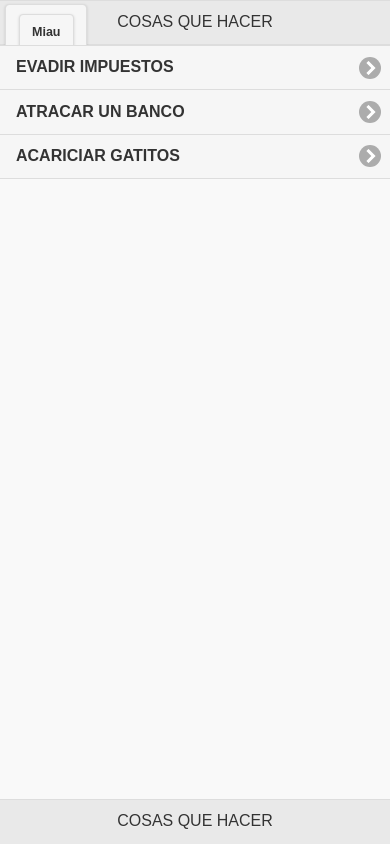
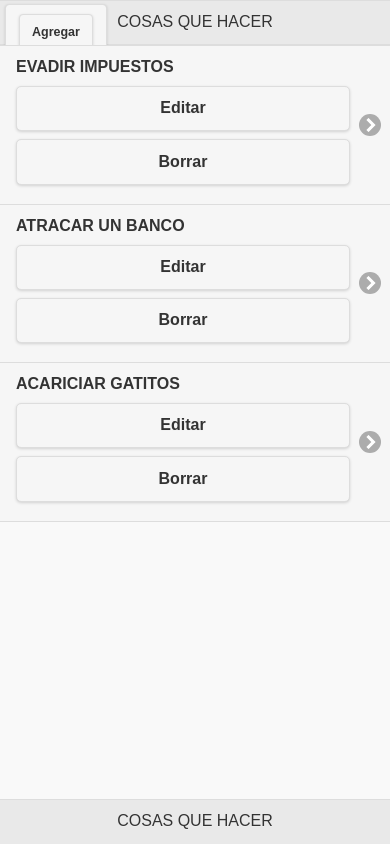
Before and after one commit to cl6mh7/Ex1.1-JQUERYCORDOVA, a website: page www/index.html in a window 390 px wide. Drawn offline with Linux system fonts and the light colour scheme; some packages are replaced by stand-ins of ours.

Commit message:
Botones editar borrar

```diff
--- a/www/index.html
+++ b/www/index.html
@@ -42,14 +42,32 @@
     <body>
 		<div data-role="page" id="homePage">
 			<div data-role="header">
-				<button onclick="addTask()" id="addTask"><a href="dialog.html" role="button" class="ui-shadow ui-btn ui-corner-all ui-btn-inline" data-transition="slidedown">Miau</a></button>
+				<button onclick="addTask()" id="addTask"><a href="dialog.html" role="button" class="ui-shadow ui-btn ui-corner-all ui-btn-inline" data-transition="slidedown">Agregar</a></button>
 				<h1>COSAS QUE HACER</h1>
 			</div>
 
-			<ul data-role="listview">
-				<li><a href="#Home">Evadir impuestos</a></li>
-				<li><a href="#page2">Atracar un banco</a></li>
-				<li><a href="#Home 3">Acariciar gatitos</a></li>
+			<ul data-role="listview" id="taskList">
+				<li>
+					<a href="#">
+						<span class="task-text" contenteditable="true">Evadir impuestos</span>
+						<button class="edit-button">Editar</button>
+						<button class="delete-button">Borrar</button>
+					</a>
+				</li>
+				<li>
+					<a href="#">
+						<span class="task-text" contenteditable="true">Atracar un banco</span>
+						<button class="edit-button">Editar</button>
+						<button class="delete-button">Borrar</button>
+					</a>
+				</li>
+				<li>
+					<a href="#">
+						<span class="task-text" contenteditable="true">Acariciar gatitos</span>
+						<button class="edit-button">Editar</button>
+						<button class="delete-button">Borrar</button>
+					</a>
+				</li>
 			</ul>
 
 			<div data-role="footer" data-position="fixed">
--- a/www/js/index.js
+++ b/www/js/index.js
@@ -33,8 +33,12 @@ $(document).on("mobileinit", function() {
     $.mobile.defaultDialogTransition = "none";
 });
 
-$("#addTask").click(function(){
-    var nouElement = "(<li>Nou element. :)<br /></li>)";
-    $("ul.li-listview").append("nouElement");
-    $("ul.li-listview").listview("refresh");
+$(document).on("click", ".edit-button", function() {
+    var taskText = $(this).closest("li").find(".task-text");
+    taskText.attr("contenteditable", "true").focus();
 });
+
+$(document).on("click", ".delete-button", function() {
+    $(this).closest("li").remove();
+    $("#taskList").listview("refresh");
+});
```
Also changed, not shown: www/dialog.html (+1 -4 lines).
